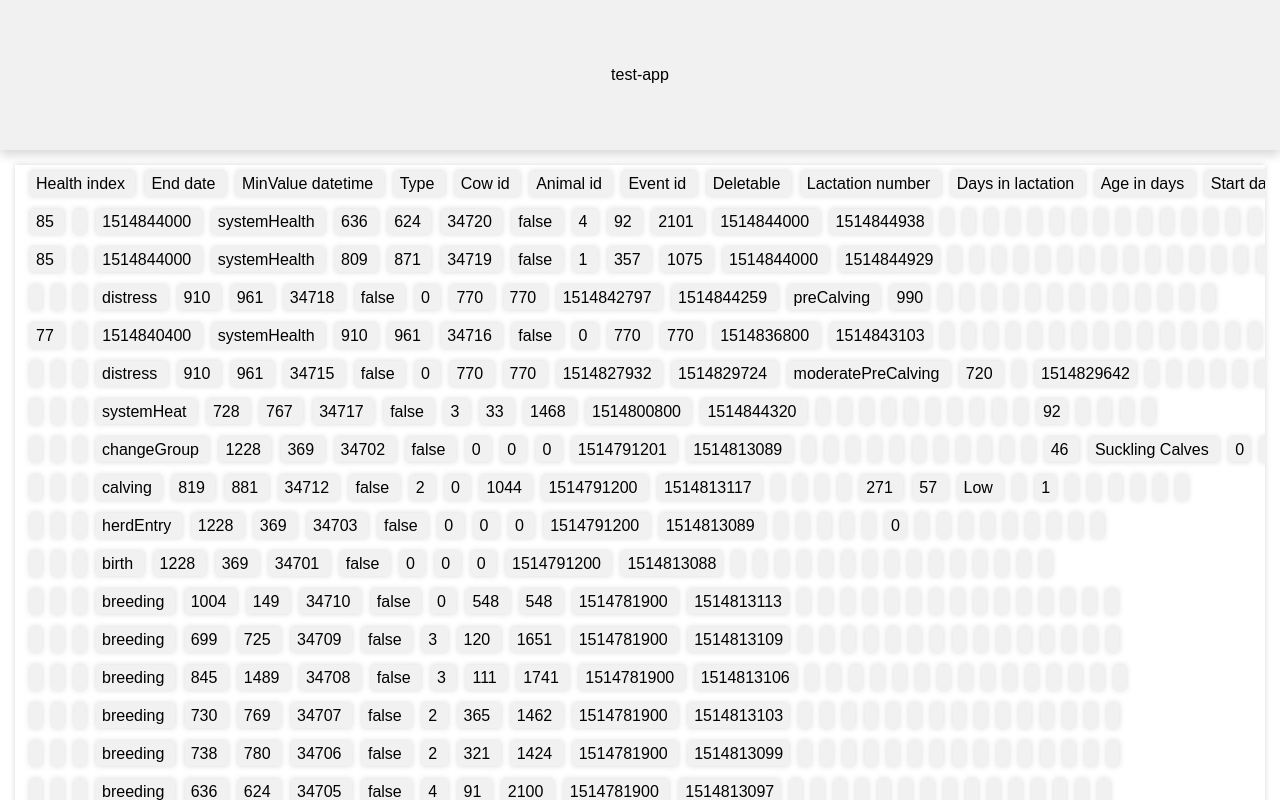
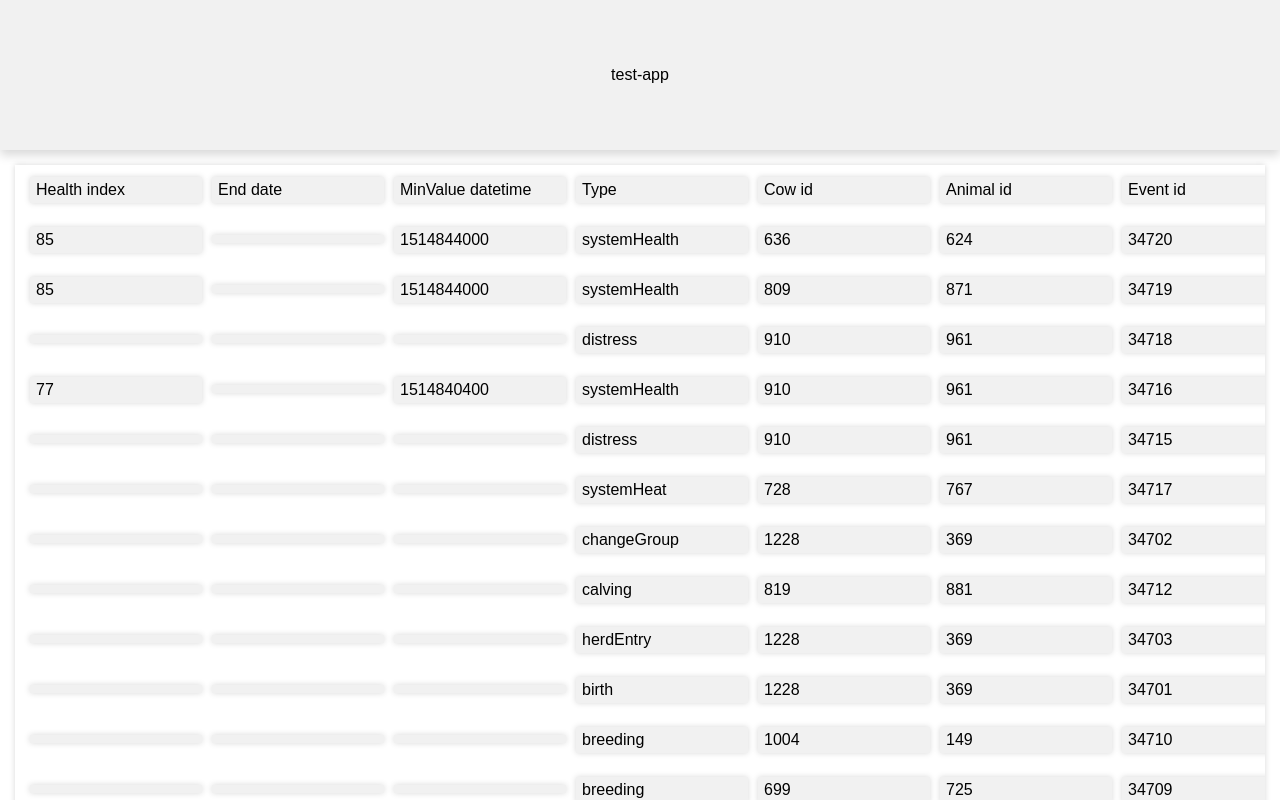
Before and after one commit to MatvienkoDO/elocont_test_project, an Angular app: page / in a window 1280 px wide. Shown: the top 800 px of the page. Built offline with nearby package versions, Linux system fonts and the light colour scheme.

Commit message:
cells styling

```diff
--- a/src/app/components/cell/cell.component.scss
+++ b/src/app/components/cell/cell.component.scss
@@ -4,4 +4,6 @@
     padding: 4px 6px;
     background-color: $background-color-primary;
     box-shadow: 0 0 6px $background-color-primary-shadow;
+    display: inline-block;
+    width: 160px;
 }
```
